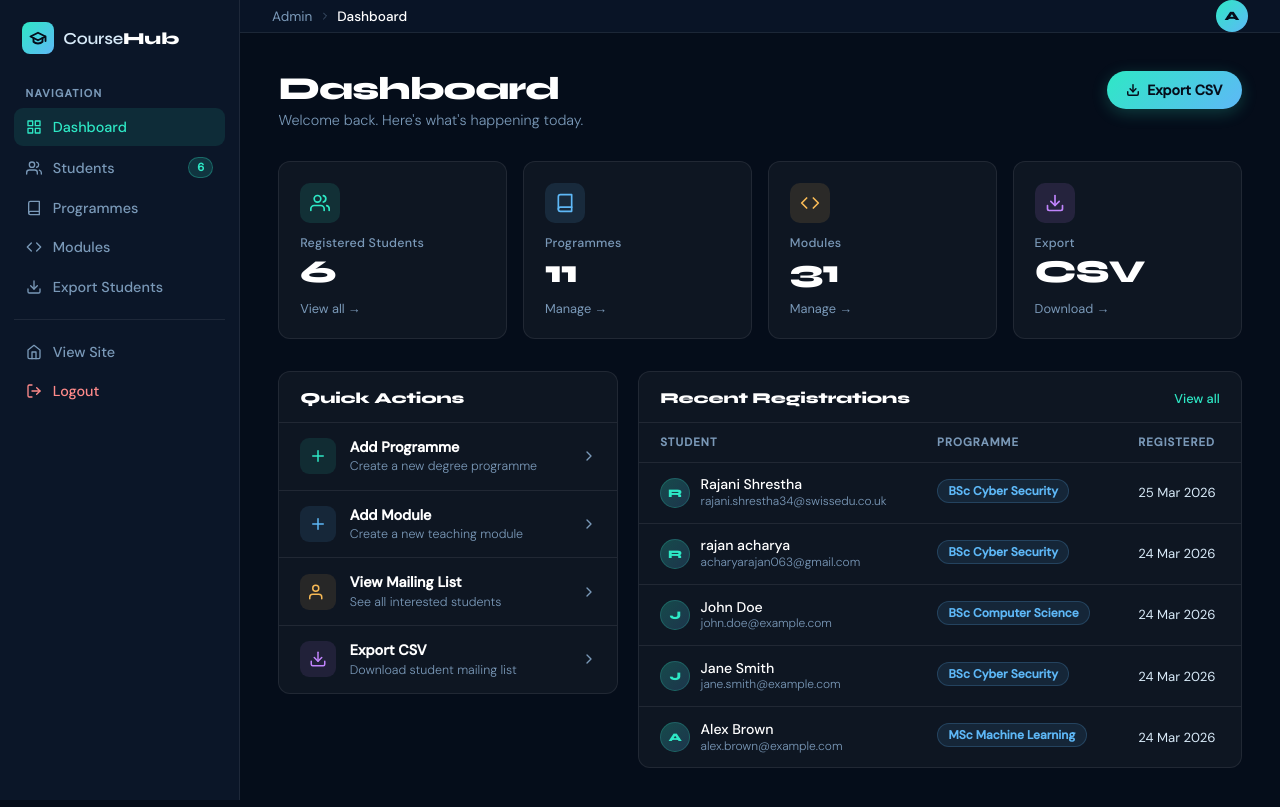
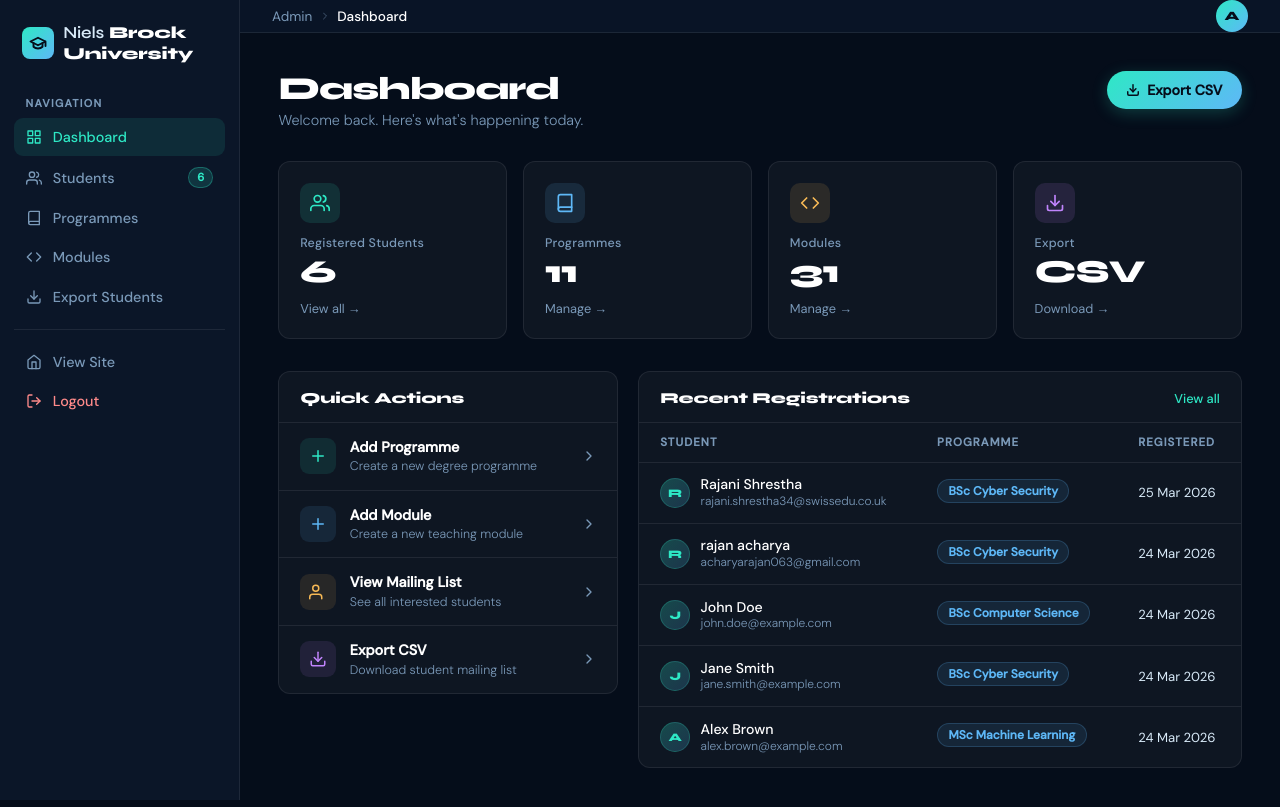
Before and after one commit to sujanghi129-pixel/student_course_hub, a PHP site: page /Admin/dashboard.php in a window 1280 px wide. Run offline with PHP 8.4, Linux system fonts and the light colour scheme; a user stored in the database is signed in; data comes from the database, SQL or seed files in the repository.

Commit message:
name changes

```diff
--- a/Admin/dashboard.php
+++ b/Admin/dashboard.php
@@ -57,7 +57,7 @@ if ($r) while ($row = $r->fetch_assoc()) $recent[] = $row;
                     <path d="M6 12v5c3 3 9 3 12 0v-5"/>
                 </svg>
             </div>
-            <span>Course<strong>Hub</strong></span>
+            <span>Niels<strong> Brock University</strong></span>
         </div>
 
         <p class="sidebar-section-label">Navigation</p>
```
